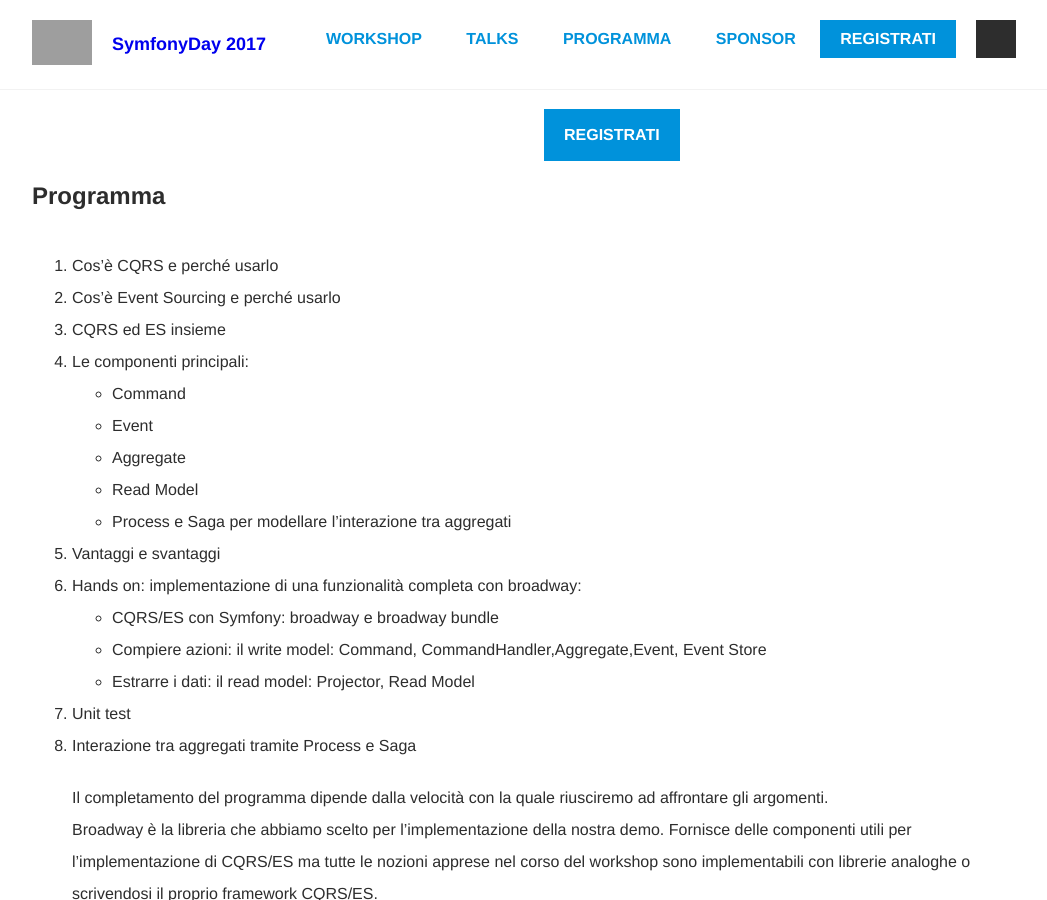
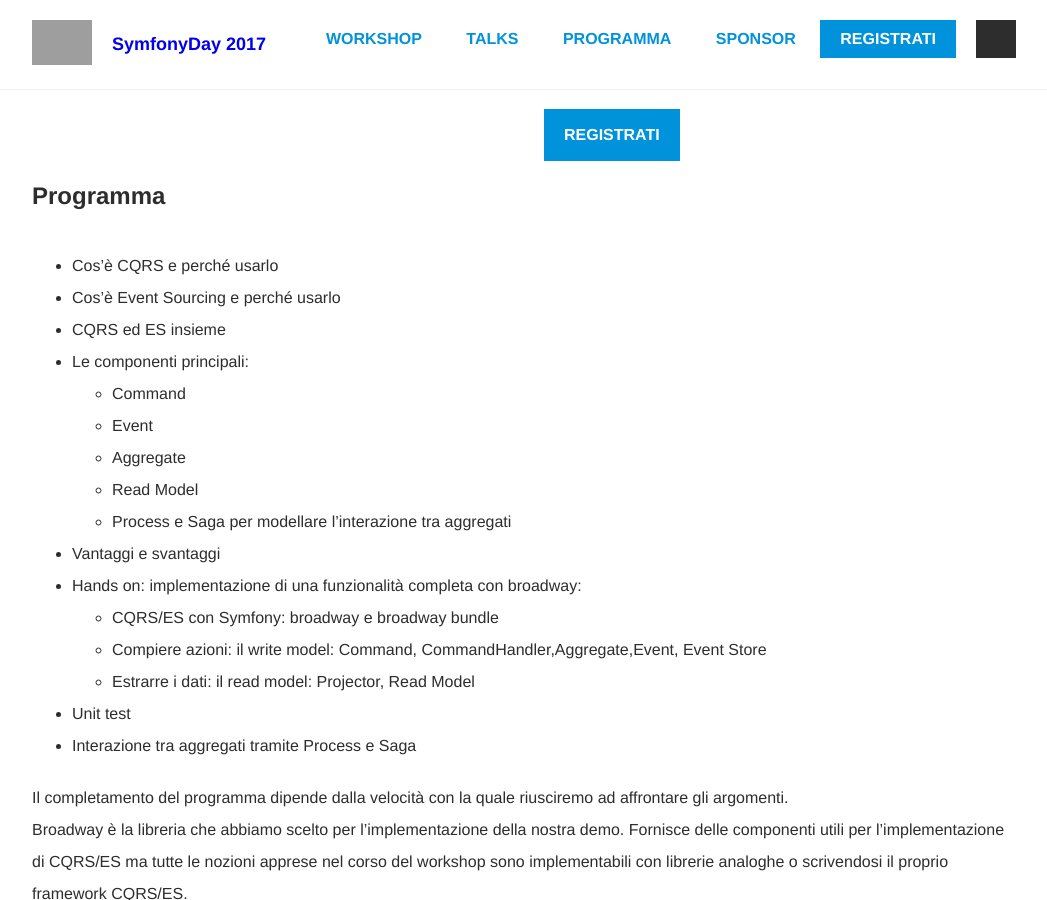
Before and after one commit to GrUSP/2017.symfonyday.it, a Jekyll site: the page built from workshop.html, in a window 1280 px wide and 900 px high, scrolled down 1029 px. Shown: the whole window, without its empty margins (116-1163 px from the left). Built offline with Jekyll 4.4.1, drawn with Linux system fonts in a browser that asks for light colours; some web fonts are replaced; grey boxes are pictures that could not be loaded.

Commit message:
fix typo in ul tag

```diff
--- a/workshop.html
+++ b/workshop.html
@@ -40,7 +40,7 @@
   <div class="row row--1">
     <div class="row__column">
     <p class="row__text">
-      <ol>
+      <ul>
         <li>Cos’è CQRS e perché usarlo</li>
         <li>Cos’è Event Sourcing e perché usarlo</li>
         <li>CQRS ed ES insieme</li>
```
